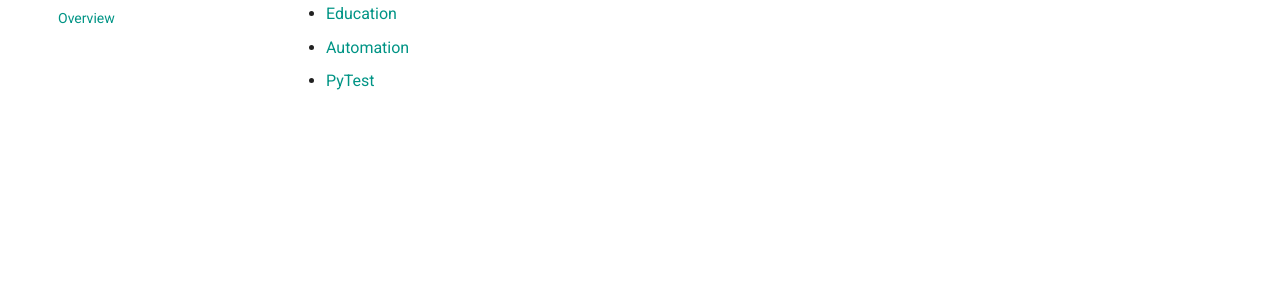
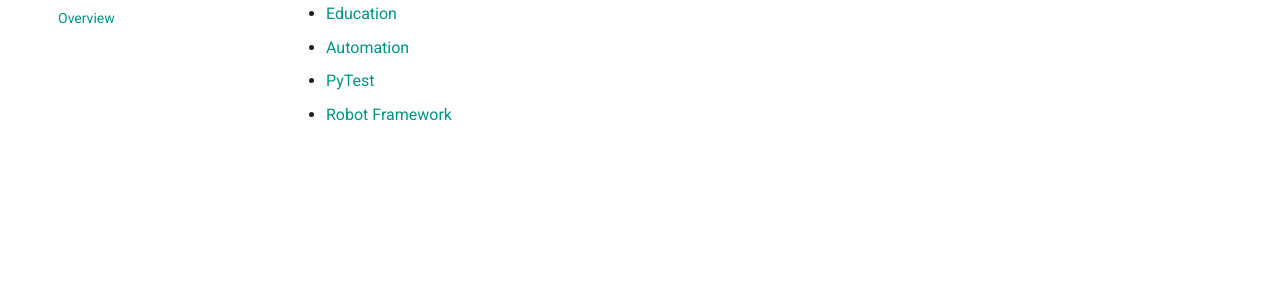
Before and after one commit to AndreiOlegovich/mkdocs-demo-project, an MkDocs documentation site: the page built from docs/qa/Overview.md, in a window 1280 px wide. Shown: the part 228-526 px from the top of the page. Built offline with MkDocs 1.6.1 and Material for MkDocs 9.7.7, drawn with Linux system fonts in a browser that asks for light colours.

Commit message:
Update Overview.md
adds qa/robot link

```diff
--- a/docs/qa/Overview.md
+++ b/docs/qa/Overview.md
@@ -5,3 +5,5 @@
 - [Automation]("https://www.urn.su/qa/auto/")
 
 - [PyTest]("https://www.urn.su/qa/pytest/")
+
+- [Robot Framework]("https://www.urn.su/qa/robot/")
```
